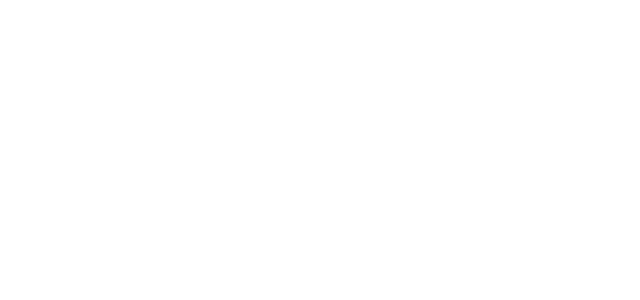
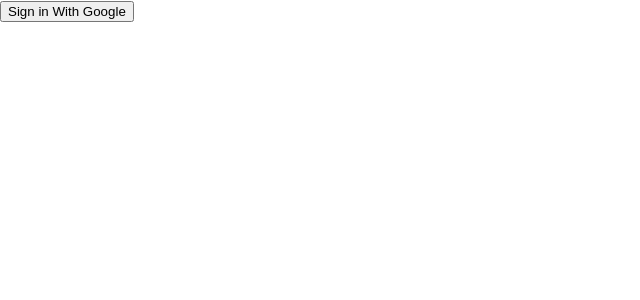
Before and after one commit to lorenzop2038/react-firechat, a React (Create React App) app: page / in a window 1280 px wide. Shown: the top 300 px of the page, without its empty margins (0-640 px from the left). Built offline with nearby package versions, Linux system fonts and the light colour scheme.

Commit message:
Setup sign in with Google

```diff
--- a/src/App.js
+++ b/src/App.js
@@ -3,10 +3,24 @@
   googleAuthProvider,
   firebase
 } from "./config/firebase";
+import Button from "./components/Button";
 
 function App() {
+  const signInWithGoogle = async () => {
+    firebase.auth.useDeviceLanguage();
+
+    try {
+      await firebase.auth().signInWithPopup(googleAuthProvider);
+
+    } catch (e) {
+      console.error(e.message);
+    }
+  };
+
   return (
-    <div></div>
+    <div>
+      <Button onClick={signInWithGoogle} >Sign in With Google</Button>
+    </div>
   );
 }
 
--- /dev/null
+++ b/src/components/Button.js
@@ -0,0 +1,9 @@
+const Button = ({
+    onClick = null,
+    children = null,
+}) =>
+(
+    <button onClick={onclick} >{children}</button>
+);
+
+export default Button;
```
